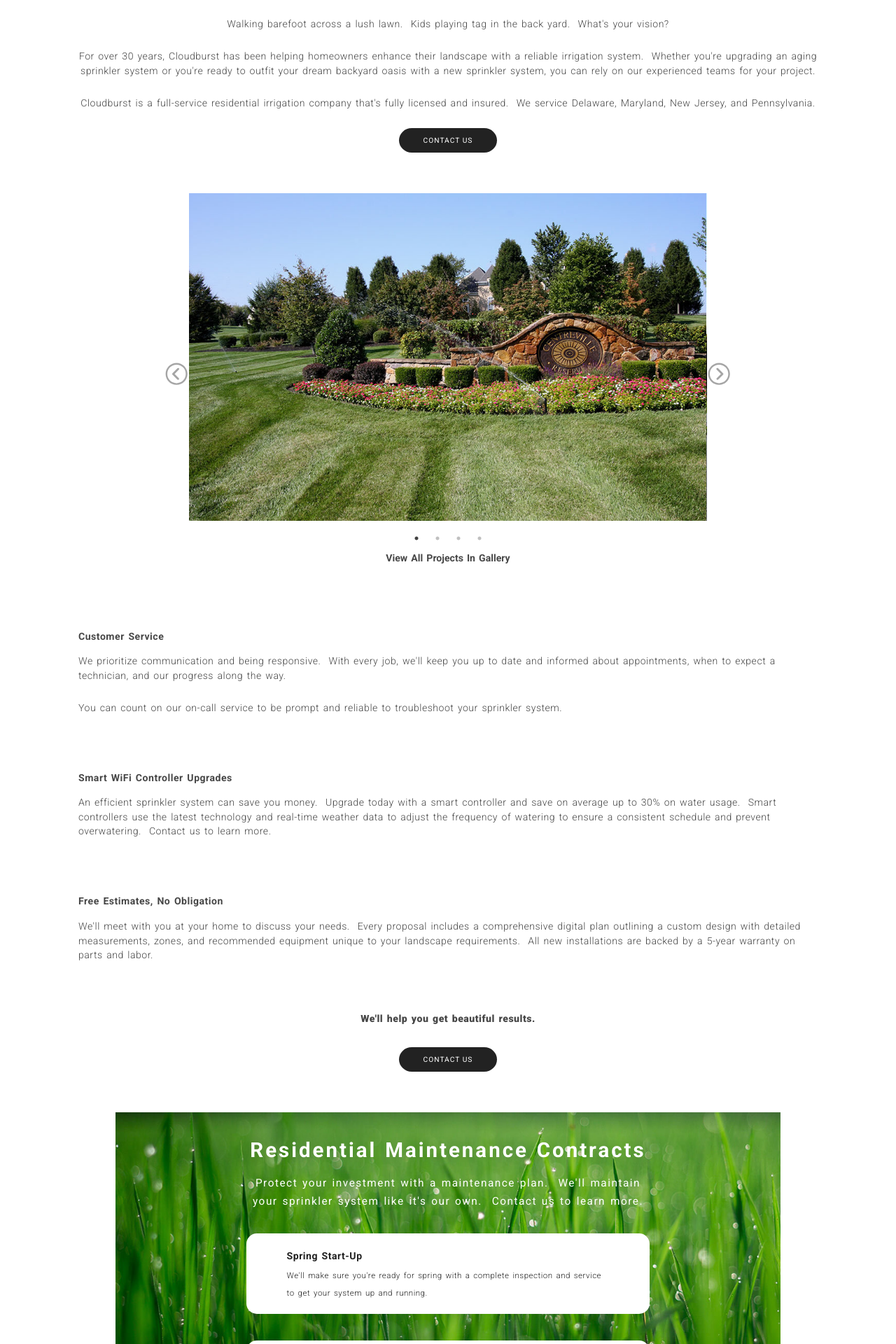
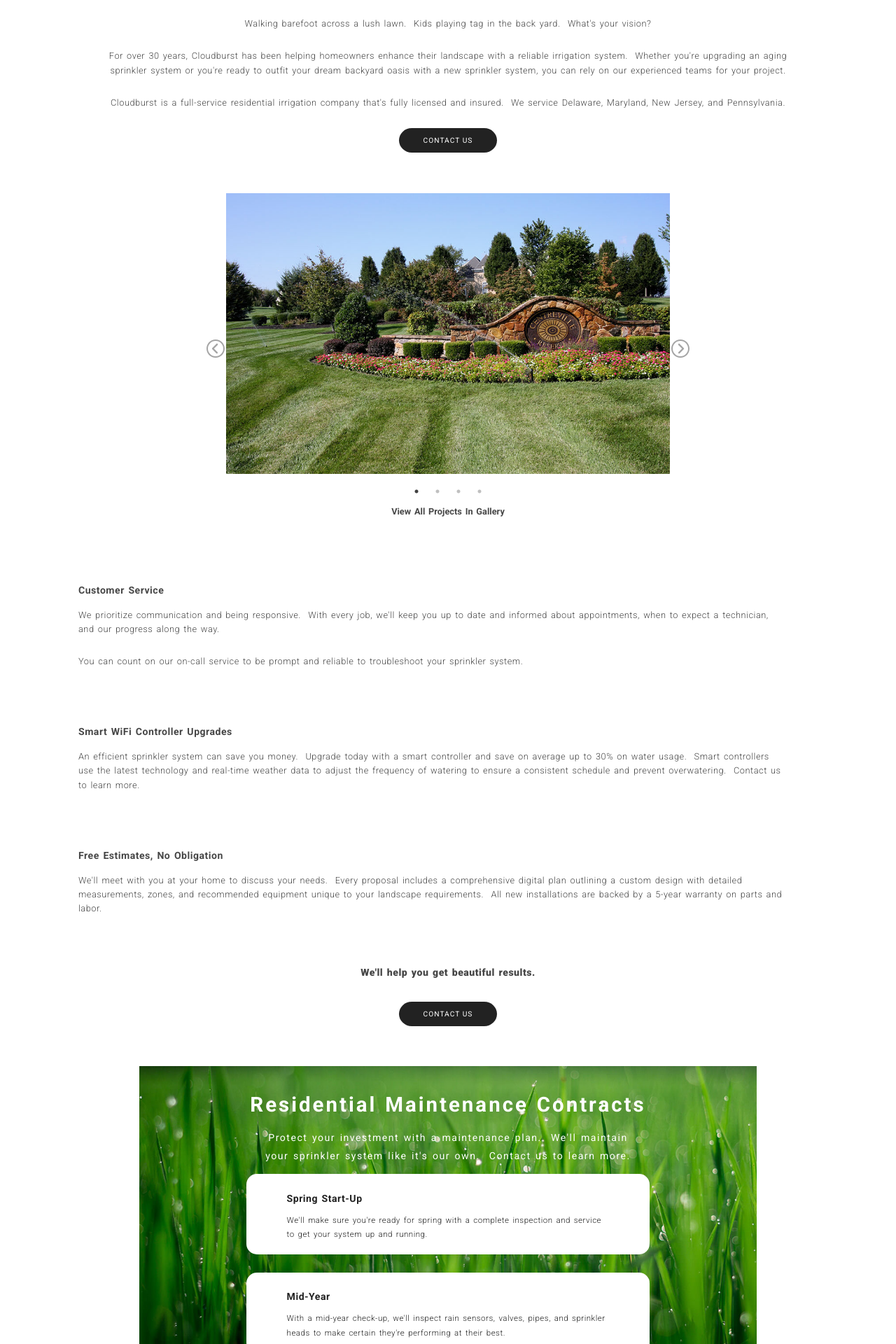
Before and after one commit to brendanmerritt1/cloudburst-sprinkler, a React (Create React App) app: page /residential in a window 1280 px wide. Shown: the part 660-2580 px from the top of the page at 70% size. Built offline with nearby package versions, Linux system fonts and the light colour scheme.

Commit message:
compatibility tweaks for 2560p

```diff
--- a/src/pages/Commercial.jsx
+++ b/src/pages/Commercial.jsx
@@ -34,6 +34,8 @@ export default function Commercial() {
     slidesToScroll: 1,
     nextArrow: <NextArrow />,
     prevArrow: <PrevArrow />,
+    autoplay: true,
+    autoplaySpeed: 6000,
   };
 
   return (
@@ -75,7 +77,7 @@ export default function Commercial() {
               nav="/contact"
             />
           </div>
-          <div style={{ width: "70%" }}>
+          <div style={{ width: "60%" }}>
             <Slider {...settings}>
               {loadImage("commercialCarousel").map((img, idx) => (
                 <div key={idx}>
--- a/src/pages/Residential.jsx
+++ b/src/pages/Residential.jsx
@@ -34,6 +34,8 @@ export default function Residential() {
     slidesToScroll: 1,
     nextArrow: <NextArrow />,
     prevArrow: <PrevArrow />,
+    autoplay: true,
+    autoplaySpeed: 6000,
   };
 
   return (
@@ -50,18 +52,18 @@ export default function Residential() {
       </div>
       <div className="servicesContainer">
         <div className="commTextBody" id="center">
-          <p className="servTextParagraph">
+          <p className="servTextParagraph" id="res">
             Walking barefoot across a lush lawn. &nbsp;Kids playing tag in the back
             yard. &nbsp;What's your vision?
           </p>
-          <p className="servTextParagraph">
+          <p className="servTextParagraph" id="res">
             For over 30 years, Cloudburst has been helping homeowners enhance
             their landscape with a reliable irrigation system. &nbsp;Whether you're
             upgrading an aging sprinkler system or you're ready to outfit your
             dream backyard oasis with a new sprinkler system, you can rely on
             our experienced teams for your project.
           </p>
-          <p className="servTextParagraph">
+          <p className="servTextParagraph" id="res">
             Cloudburst is a full-service residential irrigation company that's
             fully licensed and insured. &nbsp;We service Delaware, Maryland, New
             Jersey, and Pennsylvania.
@@ -73,7 +75,7 @@ export default function Residential() {
               nav="/contact"
             />
           </div>
-          <div style={{ width: "70%" }}>
+          <div style={{ width: "60%" }}>
             <Slider {...settings}>
               {loadImage("residentialCarousel").map((img, idx) => (
                 <div key={idx}>
--- a/src/styles/contact.css
+++ b/src/styles/contact.css
@@ -7,7 +7,7 @@
 }
 
 .contactImg {
-  height: 110vh;
+  height: 95rem;
   width: 100%;
   object-fit: cover;
 }
@@ -126,7 +126,7 @@ button:active {
 
 @media screen and (min-width: 1280px) and (max-width: 1919px) {
   .contactImg {
-    height: 220vh;
+    height: 90rem;
   }
 
   .contactFormContainer {
--- a/src/styles/joinUs.css
+++ b/src/styles/joinUs.css
@@ -37,10 +37,11 @@
 
 .joinViewContainer {
   display: flex;
-  padding: 5rem 7rem;
+  padding: 5rem 19rem;
   flex-direction: column;
   gap: 3.5rem;
   word-spacing: 0.1rem;
+  text-align: center;
 }
 
 .joinContactUs {
@@ -65,7 +66,17 @@
   letter-spacing: 1px;
 }
 
+@media screen and (min-width: 2560px) and (max-width: 3760px) {
+  .joinViewContainer {
+    padding: 6rem 25rem;
+  }
+}
+
 @media screen and (min-width: 1280px) and (max-width: 1919px) {
+  .joinViewContainer {
+    padding: 3rem 10rem;
+  }
+
   .joinCaption {
     margin-left: 9vw;
   }
--- a/src/styles/services.css
+++ b/src/styles/services.css
@@ -12,7 +12,7 @@
   margin: 5rem 7rem;
   color: #474747;
   font-weight: 300;
-  font-size: 1.1vw;
+  font-size: 1vw;
   word-spacing: 0.1rem;
   line-height: 2.5vw;
   letter-spacing: 0.5px;
@@ -25,7 +25,7 @@
   color: #a5a5a5;
   cursor: pointer;
   position: absolute;
-  font-size: 3vw;
+  font-size: 2.5vw;
   z-index: 1;
 }
 
@@ -47,13 +47,13 @@
 #comm.captionContainer {
   width: 23%;
   top: 0;
-  margin-left: 10rem;
+  margin-left: 9vw;
   margin-top: 37vw;
 }
 
 #res.captionContainer {
   width: 46%;
-  margin-left: 10rem;
+  margin-left: 9vw;
   margin-top: -13vw;
 }
 
@@ -81,8 +81,10 @@
 
 #bottom.servCaption {
   font-weight: 400;
+  font-size: 1.1vw;
   line-height: 2vw;
   margin-top: 1.5vw;
+  padding: 0 4vw;
   letter-spacing: 1.5px;
 }
 
@@ -115,12 +117,12 @@
 }
 
 #comm.servTextParagraph {
-  margin: 0 3rem;
+  width: 105%;
 }
 
-/* #res.servTextParagraph {
-  margin: 0 10rem;
-} */
+#res.servTextParagraph {
+  margin: 0 7rem;
+}
 
 .commCTATitle {
   font-weight: 900;
@@ -158,6 +160,7 @@
 
 .servParagraph {
   line-height: 1.6vw;
+  padding-right: 3rem;
 }
 
 .commIndentedList {
@@ -182,7 +185,8 @@
 }
 
 .resGrass img {
-  min-width: 100%;
+  min-width: 90%;
+  height: 45vw;
 }
 
 .contractBoxContainer {
@@ -192,13 +196,13 @@
   height: 100%;
   align-items: center;
   justify-content: flex-end;
-  gap: 6%;
-  margin-top: -3vw;
+  gap: 5%;
+  margin-top: -2vw;
 }
 
 .contractBox {
   width: 45vw;
-  height: 9.5vw;
+  height: 8.5vw;
   background-color: white;
   border-radius: 15px;
   display: flex;
@@ -214,6 +218,7 @@
   text-align: left;
   justify-content: center;
   color: #222222;
+  gap: 0.4vw;
 }
 
 .contractTitle {
@@ -223,28 +228,34 @@
 
 .contractCaption {
   font-size: 0.9vw;
-  line-height: 2vw;
+  line-height: 1.6vw;
 }
 
-@media screen and (min-width: 1280px) and (max-width: 1919px) {
-  #comm.captionContainer {
-    margin-left: 9vw;
-  }
-
-  #res.captionContainer {
-    margin-left: 9vw;
-  }
-
+@media screen and (min-width: 2560px) and (max-width: 3760px) {
   #comm.servTextParagraph {
     margin: 0 1rem;
   }
 
-  .servTextParagraph {
-    margin: 0 -1rem;
+  #res.servTextParagraph {
+    margin: 0 7rem;
+  }
+}
+
+@media screen and (min-width: 1280px) and (max-width: 1919px) {
+  #comm.servTextParagraph {
+    width: 115%;
+  }
+
+  #res.servTextParagraph {
+    margin: 0 1rem;
   }
 
   .servParaTitle {
     margin-bottom: -1rem;
+  }
+
+  #bottom.servCaption {
+    padding: 0 1.5vw;
   }
 
   #bottom.captionContainer {
@@ -252,7 +263,7 @@
   }
 
   .contractBoxContainer {
-    gap: 3vw;
+    gap: 2vw;
     margin-top: -2vw;
   }
 
```
